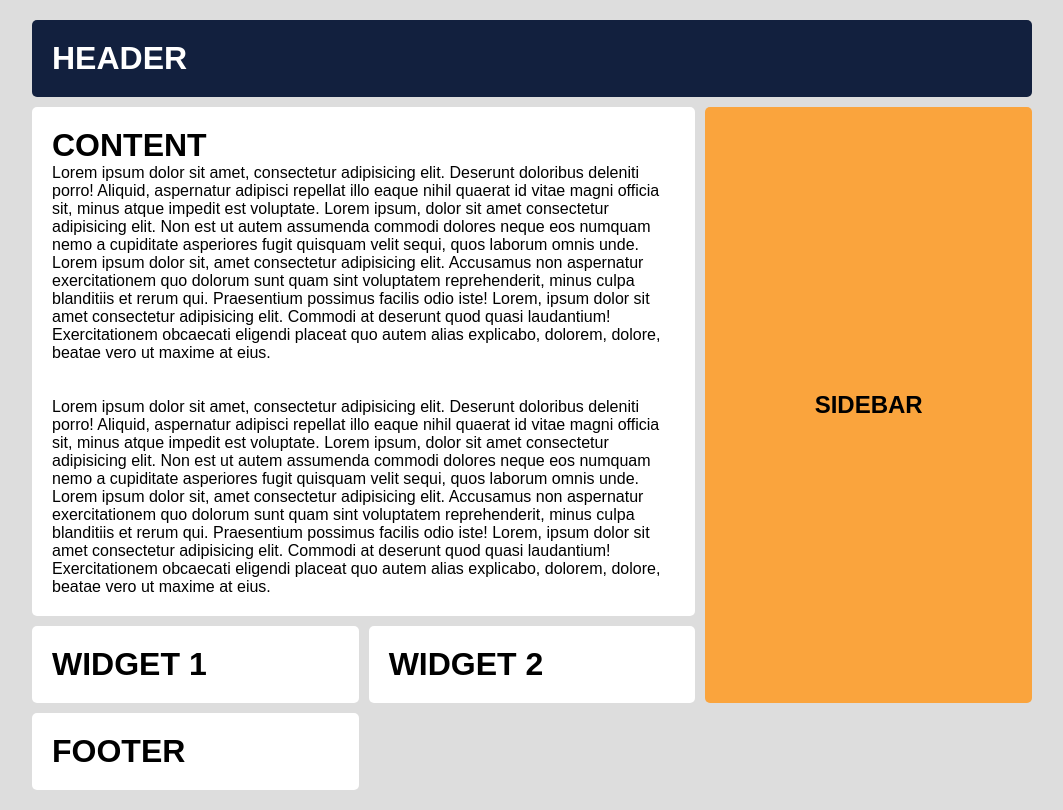
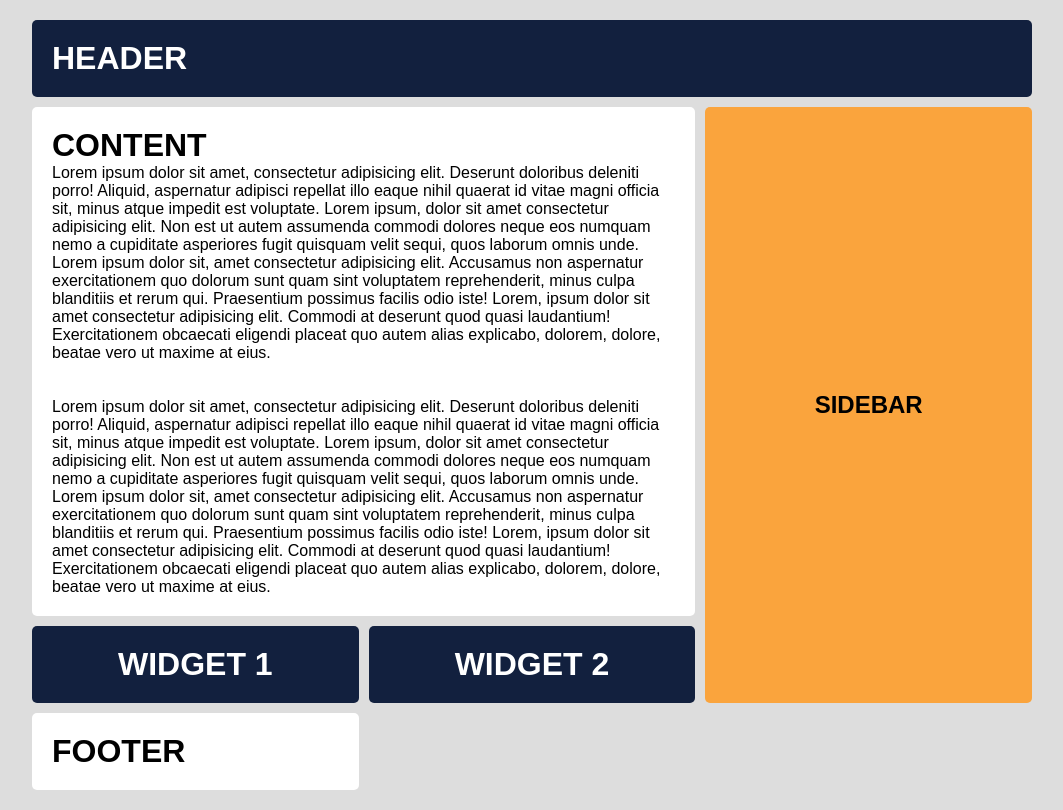
Before and after one commit to dyhalmeida/basic-css-grid-flex, a plain HTML site: page index.html in a window 1280 px wide. Shown: the whole page, without its empty margins (108-1171 px from the left). Drawn offline with Linux system fonts and the light colour scheme.

Commit message:
definição de posicionamento dos widgets

```diff
--- a/style.css
+++ b/style.css
@@ -52,3 +52,12 @@ html, body {
     justify-content: center;
     align-items: center;
 }
+
+.container .widget-1,
+.container .widget-2 {
+    background: #12203e;
+    color: #fff;
+    display: flex;
+    justify-content: center;
+    align-items: center;
+}
```
